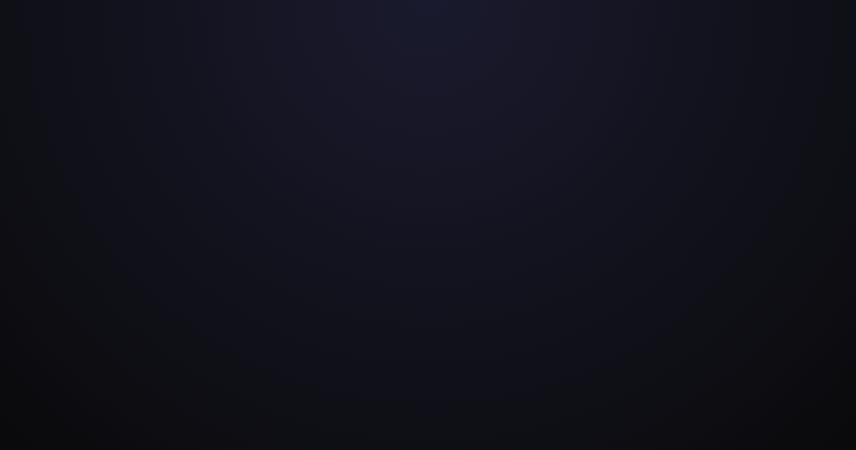
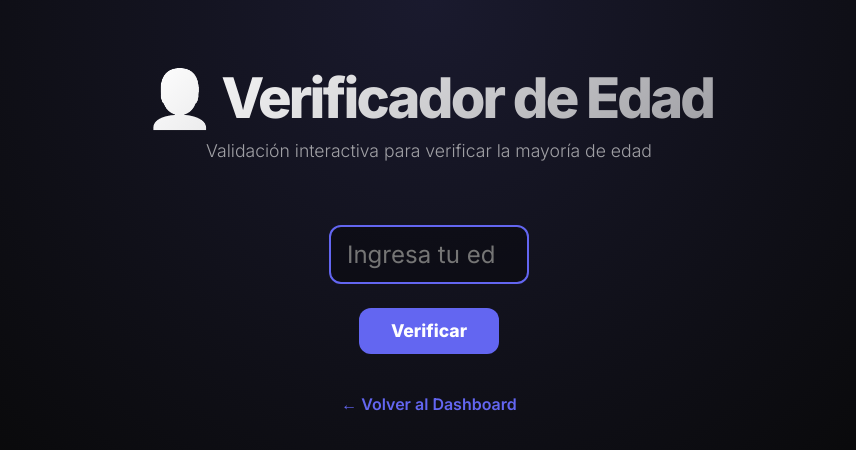
Before and after one commit to salasormenogericaldair01-cell/OpenLogic, a React (Vite) app in the folder OpenProject_Beta/: page /edad in a window 1280 px wide. Before the commit this address had no page. Shown: the top 450 px of the page, without its empty margins (211-1067 px from the left). Built offline with nearby package versions, Linux system fonts and the light colour scheme.

Commit message:
agregando verificacion

```diff
--- a/OpenProject_Beta/src/main.tsx
+++ b/OpenProject_Beta/src/main.tsx
@@ -4,6 +4,9 @@ import { BrowserRouter, Routes, Route } from 'react-router-dom'
 import './index.css'
 import App from './App.tsx'
 import Contador from './pages/Contador.tsx'
+import Operaciones from './pages/Operaciones_basicas.tsx'
+import ListaTareas from './pages/ListaTareas.tsx'
+import VerificadorEdad from './pages/VerificadorEdad.tsx'
 
 createRoot(document.getElementById('root')!).render(
   <StrictMode>
@@ -11,6 +14,9 @@ createRoot(document.getElementById('root')!).render(
       <Routes>
         <Route path="/" element={<App />} />
         <Route path="/contador" element={<Contador />} />
+        <Route path="/operaciones" element={<Operaciones />} />
+        <Route path="/tareas" element={<ListaTareas />} />
+        <Route path="/edad" element={<VerificadorEdad />} />
       </Routes>
     </BrowserRouter>
   </StrictMode>,
--- /dev/null
+++ b/OpenProject_Beta/src/pages/VerificadorEdad.tsx
@@ -0,0 +1,68 @@
+import { useState } from 'react'
+
+export default function VerificadorEdad() {
+  const [edad, setEdad] = useState('')
+  const [resultado, setResultado] = useState<string | null>(null)
+
+  const verificar = () => {
+    const num = parseInt(edad)
+    if (isNaN(num) || num < 0 || num > 120) {
+      setResultado('⚠️ Ingresa una edad válida')
+      return
+    }
+    if (num >= 18) {
+      setResultado('✅ Es mayor de edad')
+    } else {
+      setResultado('❌ Es menor de edad')
+    }
+  }
+
+  return (
+    <div className="dashboard-container">
+      <header className="header">
+        <h1>👤 Verificador de Edad</h1>
+        <p>Validación interactiva para verificar la mayoría de edad</p>
+      </header>
+
+      <div style={{ display: 'flex', flexDirection: 'column', alignItems: 'center', gap: '1.5rem', marginTop: '3rem' }}>
+
+        <input
+          type="number"
+          placeholder="Ingresa tu edad"
+          value={edad}
+          onChange={(e) => setEdad(e.target.value)}
+          onKeyDown={(e) => e.key === 'Enter' && verificar()}
+          style={{
+            padding: '0.8rem 1rem', fontSize: '1.5rem',
+            borderRadius: '12px', border: '2px solid var(--accent)',
+            width: '200px', textAlign: 'center'
+          }}
+        />
+
+        <button onClick={verificar} style={{
+          padding: '0.8rem 2rem', fontSize: '1.1rem',
+          borderRadius: '12px', border: 'none',
+          background: 'var(--accent)', color: 'white',
+          cursor: 'pointer', fontWeight: '700'
+        }}>Verificar</button>
+
+        {resultado && (
+          <div style={{
+            fontSize: '2rem', fontWeight: '700',
+            background: 'var(--card-bg)', borderRadius: '24px',
+            padding: '1.5rem 3rem',
+            boxShadow: '0 4px 20px rgba(0,0,0,0.1)',
+            color: resultado.includes('✅') ? '#22c55e' : resultado.includes('❌') ? '#ef4444' : '#f59e0b'
+          }}>
+            {resultado}
+          </div>
+        )}
+
+        <a href="/" style={{
+          marginTop: '1rem', color: 'var(--accent)',
+          textDecoration: 'none', fontWeight: '600'
+        }}>← Volver al Dashboard</a>
+      </div>
+    </div>
+  )
+}
```
